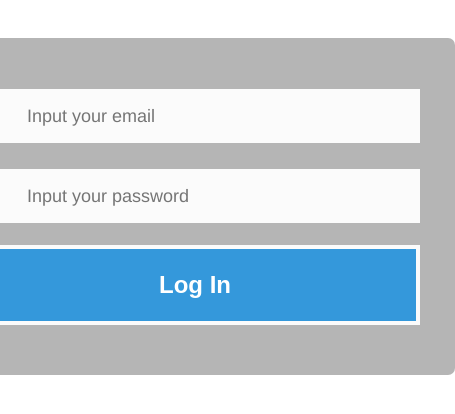
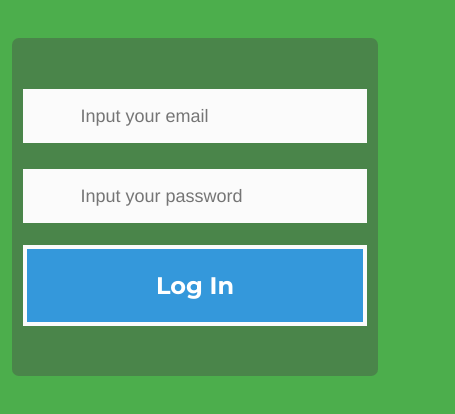
Before and after one commit to BasanDmytro/ekey-front, a plain HTML site: page login/login.html in a window 390 px wide. Shown: the whole page, 455 px wide, since content can reach past the window. Drawn offline with Linux system fonts and the light colour scheme.

Commit message:
add background color

```diff
--- a/login/css/style.css
+++ b/login/css/style.css
@@ -1,4 +1,7 @@
-@import url(https://fonts.googleapis.com/css?family=Roboto:400,300,500,700);
+@import url(http://fonts.googleapis.com/css?family=Montserrat:400,700);
+html {
+  background-color: #4cae4c;
+}
 .wrapper {
   align-items: center;
   display: flex;
@@ -109,3 +112,14 @@
   width:100%;
   background-color:white;
 }
+
+@media only screen and (max-width: 580px) {
+  #form-div{
+    left: 3%;
+    margin-right: 3%;
+    width: 88%;
+    margin-left: 0;
+    padding-left: 3%;
+    padding-right: 3%;
+  }
+}
```
